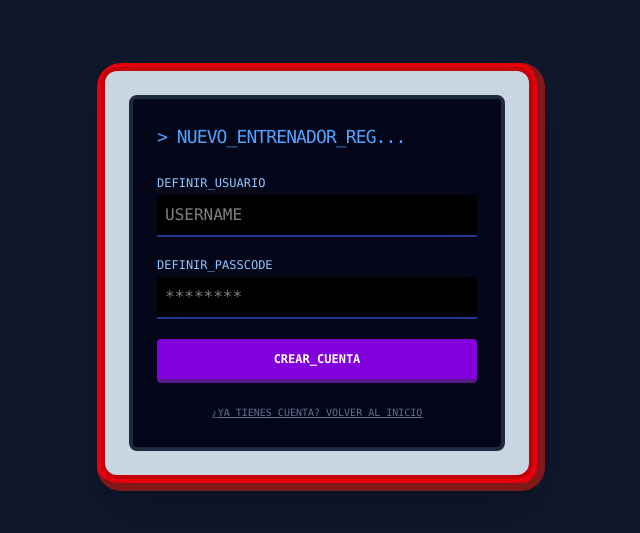
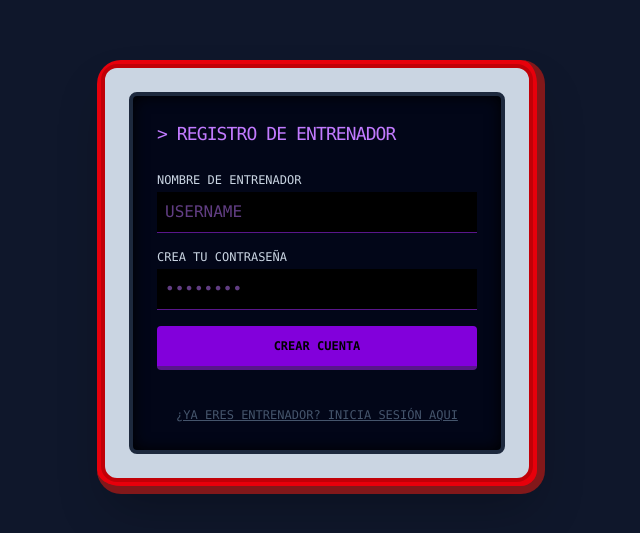
Before and after one commit to JazLuv/pokedex_manager, a Next.js app: page /register in a window 1280 px wide. Shown: the part 123-656 px from the top of the page, without its empty margins (319-959 px from the left). Built offline with nearby package versions, Linux system fonts and the light colour scheme.

Commit message:
fix search bar and filters

```diff
--- a/app/layout.js
+++ b/app/layout.js
@@ -1,7 +1,7 @@
 import './globals.css';
 
 export const metadata = {
-  title: 'POKEDEX_SYS_v2026.exe',
+  title: 'POKEDEX MANAGER',
 };
 
 export default function RootLayout({ children }) {
--- a/app/login/page.js
+++ b/app/login/page.js
@@ -34,33 +34,32 @@ function LoginContent() {
   return (
     <div className="bg-slate-950 border-4 border-slate-800 rounded-lg p-6 shadow-[inset_0_0_15px_rgba(0,0,0,1)]">
       <div className="flex justify-between items-center mb-6">
-        <h2 className="text-cyan-400 text-lg tracking-tighter uppercase"> {'>'} LOGIN_SYS_v4</h2>
-        <div className="w-2 h-2 bg-red-500 rounded-full animate-pulse"></div>
+        <h2 className="text-cyan-400 text-lg tracking-tighter uppercase"> {'>'} INICIO DE SESIÓN</h2>
       </div>
 
       {/* --- ALERTA DE ÉXITO --- */}
       {isRegistered && !error && (
         <div className="mb-4 bg-green-900/20 border border-green-500 p-3 text-green-400 text-[10px] animate-bounce">
-          {'>'} ENTRENADOR_REGISTRADO_CON_ÉXITO.
-          <br /> {'>'} POR_FAVOR_INICIE_SESIÓN.
+          {'>'} ENTRENADOR REGISTRADO CON ÉXITO
+          <br /> {'>'} POR FAVOR INICIE SESIÓN
         </div>
       )}
 
       <form onSubmit={handleLogin} className="space-y-4">
         <div>
-          <label className="block text-slate-500 text-[10px] mb-1">USER_ID</label>
+          <label className="block text-slate-300 text-xs mb-1 uppercase">NOMBRE DE ENTRENADOR</label>
           <input
             type="text"
             value={username}
             onChange={(e) => setUsername(e.target.value)}
             className="w-full bg-black border-b border-cyan-900 text-cyan-400 p-2 focus:border-cyan-400 outline-none transition-all"
-            placeholder="NOMBRE"
+            placeholder="USERNAME"
             required
           />
         </div>
 
         <div>
-          <label className="block text-slate-500 text-[10px] mb-1">ACCESS_CODE</label>
+          <label className="block text-slate-300 text-xs mb-1 uppercase">CONTRASEÑA</label>
           <input
             type="password"
             value={password}
@@ -82,12 +81,12 @@ function LoginContent() {
           disabled={loading}
           className="w-full bg-cyan-700 hover:bg-cyan-600 text-black font-bold py-3 rounded border-b-4 border-cyan-900 active:border-b-0 transition-all uppercase text-xs"
         >
-          {loading ? 'AUTENTICANDO...' : 'EJECUTAR_LOGIN'}
+          {loading ? 'AUTENTICANDO...' : 'INICIAR SESIÓN'}
         </button>
 
         <div className="mt-4 text-center">
-          <Link href="/register" className="text-[9px] text-slate-600 hover:text-purple-400 underline uppercase">
-            ¿No tienes cuenta? Crear nuevo registro
+          <Link href="/register" className="text-[12px] text-slate-600 hover:text-purple-400 underline uppercase">
+            ¿AUN NO ERES ENTRENADOR? ÚNETE AQUI
           </Link>
         </div>
       </form>
@@ -101,7 +100,7 @@ export default function LoginPage() {
     <div className="min-h-screen bg-slate-900 flex items-center justify-center p-6 font-mono">
       <div className="bg-red-600 p-1 rounded-3xl border-b-8 border-r-8 border-red-900 shadow-2xl max-w-md w-full">
         <div className="bg-slate-300 rounded-2xl p-6 border-4 border-red-700">
-          <Suspense fallback={<div className="text-black">Cargando sistema...</div>}>
+          <Suspense fallback={<div className="text-black">CARGANDO INICIO DE SESIÓN</div>}>
             <LoginContent />
           </Suspense>
         </div>
--- a/app/page.js
+++ b/app/page.js
@@ -3,27 +3,31 @@ import { useState, useEffect } from 'react';
 import axios from 'axios';
 import Link from 'next/link';
 import { getTypeColor } from '@/lib/pokeApi';
+import { jwtDecode } from 'jwt-decode';
+
+// Main pokedex manager component with original style design
+// Handles authentication via JWT, pokemon catalog management with search-filter capabilities,
+// capture/release system, and team building
+// Responsive for desktop and mobile with tab switching
 
 export default function Home() {
-  // --- ESTADOS GLOBALES ---
+  // Here the states constants will be defined for global pokemon data, state, user,
+  // authentification, filter, search and user interface
   const [pokemons, setPokemons] = useState([]);
   const [filteredPokemons, setFilteredPokemons] = useState([]);
   const [loading, setLoading] = useState(true);
   const [selectedId, setSelectedId] = useState(null);
   const [isAuthenticated, setIsAuthenticated] = useState(false);
-
-  // --- ESTADOS DE FILTRO Y BÚSQUEDA ---
   const [searchTerm, setSearchTerm] = useState('');
   const [filterCaught, setFilterCaught] = useState(false);
   const [selectedType, setSelectedType] = useState(null);
-
-  // --- NUEVOS ESTADOS (EQUIPO Y UI) ---
   const [myTeam, setMyTeam] = useState([]);
   const [mobileTab, setMobileTab] = useState('right');
+  const selectedPokemon = pokemons.find(p => p.id === selectedId);
+  const [username, setUsername] = useState('');
 
-  const selectedPokemon = pokemons.find(p => p.id === selectedId);
-
-  // --- FUNCIONES LOGICAS (Sin cambios) ---
+  // Captures a pokemon by sending POST request to API with JWT token,
+  // then updates local state to mark it as captured
   const handleCapture = async (pokemonId) => {
     if (!isAuthenticated) return;
     try {
@@ -32,10 +36,12 @@ export default function Home() {
       const updateList = (list) => list.map(p => p.id === pokemonId ? { ...p, captured: true } : p);
       setPokemons(prev => updateList(prev));
     } catch (error) {
-      alert("ERROR_CAPTURA: " + (error.response?.data?.error || "Offline"));
+      alert("ERROR DE CAPTURA: " + (error.response?.data?.error || "OFFLINE"));
     }
   };
 
+  // Releases a pokemon by sending DELETE request to API, marks it as not captured,
+  // removes from team if present, and updates local state accordingly
   const handleRelease = async (pokemonId) => {
     if (!isAuthenticated) return;
     try {
@@ -45,10 +51,12 @@ export default function Home() {
       setPokemons(prev => updateList(prev));
       setMyTeam(prev => prev.filter(p => p.id !== pokemonId));
     } catch (error) {
-      alert("ERROR_LIBERACIÓN: " + (error.response?.data?.error || "Offline"));
+      alert("ERROR DE LIBERACIÓN: " + (error.response?.data?.error || "OFFLINE"));
     }
   };
 
+  // Clears JWT token from localStorage, resets all state to defaults,
+  // and loads placeholder pokemon data for unauthenticated view
   const handleLogout = () => {
     localStorage.removeItem('token');
     setIsAuthenticated(false);
@@ -64,6 +72,8 @@ export default function Home() {
     setFilteredPokemons(placeholders);
   };
 
+  // Adds or removes pokemon from the user's team with validation:
+  // requires authentication, only captured Pokémon allowed, maximum 6 pokemon
   const toggleTeamMember = (pokemon) => {
     if (!isAuthenticated) return;
     const isInTeam = myTeam.find(p => p.id === pokemon.id);
@@ -71,14 +81,32 @@ export default function Home() {
       setMyTeam(prev => prev.filter(p => p.id !== pokemon.id));
     } else {
       if (myTeam.length >= 6) {
-        alert("EQUIPO LLENO: Máximo 6 Pokémon.");
+        alert("EQUIPO LLENO: MÁXIMO 6 POKEMON.");
         return;
       }
       setMyTeam(prev => [...prev, pokemon]);
     }
   };
 
-  // --- EFFECTS ---
+   useEffect(() => {
+    const token = localStorage.getItem('token');
+    if (!token) {
+      setIsAuthenticated(false);
+      setUsername('');
+      return;
+    }
+    try {
+      const decoded = jwtDecode(token);
+      setUsername(decoded.username || decoded.user || 'ENTRENADOR');
+    } catch (error) {
+      console.error('Error decodificando token:', error);
+      setUsername('ENTRENADOR');
+    }
+  },
+  ),
+
+  // Applies search and filters to pokemon list whenever searchTerm, filterCaught, selectedType, or pokemons changes
+  // Filters by name/number, capture status, and type, then updates filteredPokemons state.
   useEffect(() => {
     let result = pokemons;
     if (searchTerm) {
@@ -90,6 +118,8 @@ export default function Home() {
     setFilteredPokemons(result);
   }, [searchTerm, filterCaught, selectedType, pokemons]);
 
+  // Loads pokedex data on mount by checking for JWT token, if missing, loads placeholder data for unauthorized view,
+  // if present, fetches user's pokedex from API
   useEffect(() => {
     const token = localStorage.getItem('token');
     if (!token) {
@@ -124,50 +154,46 @@ export default function Home() {
   const capturedCount = pokemons.filter(p => p.captured).length;
   const isInTeam = selectedPokemon && myTeam.some(p => p.id === selectedPokemon.id);
 
-  if (loading) return <div className="min-h-screen bg-black flex items-center justify-center font-mono text-cyan-500 animate-pulse">INIT_SYS...</div>;
+  if (loading) return <div className="min-h-screen bg-black flex items-center justify-center font-mono text-cyan-500 animate-pulse">¿LISTO PARA ATRAPARLOS A TODOS {username || 'ENTRENADOR'}?</div>;
 
   return (
     <div className={`min-h-screen flex flex-col items-center justify-center p-2 md:p-4 transition-colors duration-700 font-mono ${isAuthenticated ? 'bg-slate-900' : 'bg-zinc-800'}`}>
 
-      {/* --- OVERLAY LOGIN --- */}
+      {/* Overlay for the login */}
       {!isAuthenticated && (
         <div className="fixed inset-0 z-50 flex flex-col items-center justify-center bg-black/80 backdrop-blur-sm">
-          <h1 className="text-4xl font-black text-white mb-8 tracking-tighter">POKEDEX_KANTO_OS</h1>
-          <Link href="/login" className="bg-green-500 hover:bg-green-400 text-black px-12 py-6 rounded font-bold text-2xl shadow-[0_0_30px_rgba(34,197,94,0.6)] animate-pulse border-4 border-green-700">
-            INSERTAR CARTUCHO (LOGIN)
+          <h1 className="text-4xl font-black text-white mb-8 tracking-tighter">POKÉDEX MANAGER DE {username || 'ENTRENADOR'}</h1>
+          <Link href="/login" className="bg-green-500 hover:bg-green-400 text-black px-12 py-6 rounded font-bold text-2xl shadow-[0_0_30px_rgba(34,197,94,0.6)]">
+            IDENTIFÍCATE ENTRENADOR (LOGIN)
           </Link>
         </div>
       )}
 
-      {/* --- HEADER PRINCIPAL (EXTERNO AL CASE) --- */}
-      {/* Aquí colocamos el botón de LOGOUT para máxima visibilidad en desktop y mobile */}
+      {/* Main title and logout button */}
       {isAuthenticated && (
         <div className="w-full max-w-7xl flex justify-between items-center mb-2 px-2">
-            <div className="text-white/50 text-xs">SYS_ONLINE</div>
+            <div className="text-white/50 text-xs">POKÉDEX MANAGER</div>
             <button
                 onClick={handleLogout}
-                className="bg-red-900/80 hover:bg-red-600 text-red-100 px-6 py-2 rounded-full font-bold uppercase border-2 border-red-500 shadow-[0_0_15px_rgba(220,38,38,0.5)] transition-all flex items-center gap-2 group"
+                className="bg-red-900/80 hover:bg-red-700 text-red-100 px-6 py-2 rounded-full font-bold uppercase border-2 border-red-600 shadow-[0_0_15px_rgba(220,38,38,0.5)] transition-all flex items-center gap-2 group"
             >
-                <div className="w-2 h-2 rounded-full bg-red-500 group-hover:bg-white animate-pulse"></div>
-                APAGAR SISTEMA (LOGOUT)
+                <div className="w-2 h-2 rounded-full bg-red-500 group-hover:bg-white"></div>
+                APAGAR POKÉDEX (LOGOUT)
             </button>
         </div>
       )}
 
-      {/* --- CONTENEDOR PRINCIPAL (CASE ROJO) --- */}
-      <div className={`w-full max-w-7xl h-[85vh] md:h-[85vh] bg-red-600 rounded-3xl shadow-2xl border-4 border-red-800 flex flex-col lg:flex-row overflow-hidden relative ${!isAuthenticated && 'grayscale pointer-events-none'}`}>
+      {/* Main container using a similar design as the original pokedex */}
+      <div className={`w-full max-w-7xl h-[85vh] md:h-[85vh] bg-red-800 rounded-3xl shadow-2xl border-4 border-red-900 flex flex-col lg:flex-row overflow-hidden relative ${!isAuthenticated && 'grayscale pointer-events-none'}`}>
 
-        {/* --- TOGGLE MOBILE --- */}
+        {/* Toggle design for mobile users */}
         <div className="lg:hidden h-12 bg-red-800 flex shrink-0">
-          <button onClick={() => setMobileTab('left')} className={`flex-1 text-xs font-bold uppercase ${mobileTab === 'left' ? 'bg-red-600 text-white shadow-inner' : 'text-red-300'}`}>IA & TEAM</button>
-          <button onClick={() => setMobileTab('right')} className={`flex-1 text-xs font-bold uppercase ${mobileTab === 'right' ? 'bg-red-600 text-white shadow-inner' : 'text-red-300'}`}>DEX & DATA</button>
+          <button onClick={() => setMobileTab('left')} className={`flex-1 text-xs font-bold uppercase ${mobileTab === 'left' ? 'bg-red-600 text-white shadow-inner' : 'text-red-300'}`}>IA & EQUIPO</button>
+          <button onClick={() => setMobileTab('right')} className={`flex-1 text-xs font-bold uppercase ${mobileTab === 'right' ? 'bg-red-600 text-white shadow-inner' : 'text-red-300'}`}>POKÉDEX</button>
         </div>
 
-        {/* =================================================================================
-            🔵 PANEL IZQUIERDO: IA VISION & TEAM DASHBOARD
-           ================================================================================= */}
-        <div className={`lg:w-1/2 p-6 flex flex-col gap-4 border-r-0 lg:border-r-8 border-red-800 bg-red-600 ${mobileTab === 'left' ? 'block' : 'hidden lg:flex'}`}>
-          {/* ... (Contenido IA sin cambios) ... */}
+        {/* Left panel for the AI tools and team feature */}
+        <div className={`lg:w-1/2 p-6 flex flex-col gap-4 border-r-0 lg:border-r-8 border-red-800 bg-red-700 ${mobileTab === 'left' ? 'block' : 'hidden lg:flex'}`}>
           <div className="bg-slate-200 rounded-2xl p-4 border-b-4 border-slate-300 shadow-inner flex-1 flex flex-col relative">
             <div className="absolute top-2 left-2 flex gap-2">
                <div className="w-8 h-8 rounded-full bg-blue-500 border-2 border-white shadow animate-pulse"></div>
@@ -186,7 +212,7 @@ export default function Home() {
 
           <div className="bg-slate-800 rounded-2xl p-4 border-t-4 border-slate-900 shadow-inner flex-1 flex flex-col">
              <div className="flex justify-between items-center mb-2">
-                <h3 className="text-yellow-400 text-xs font-bold uppercase">MY_TEAM_V1</h3>
+                <h3 className="text-yellow-400 text-xs font-bold uppercase">EQUIPO POKEMON DE {username || 'ENTRENADOR'}</h3>
                 <span className="text-slate-400 text-[10px]">{myTeam.length} / 6</span>
              </div>
              <div className="grid grid-cols-3 gap-2 flex-1">
@@ -210,42 +236,39 @@ export default function Home() {
           </div>
         </div>
 
-        {/* --- BISAGRA CENTRAL --- */}
+        {/* Center hinge for pokedex like design */}
         <div className="hidden lg:block w-8 bg-gradient-to-r from-red-900 via-red-600 to-red-900 h-full border-x border-red-950 relative z-10"></div>
 
-        {/* =================================================================================
-            🔴 PANEL DERECHO: DASHBOARD PRINCIPAL
-           ================================================================================= */}
-        <div className={`lg:w-1/2 p-6 flex flex-col bg-red-600 relative ${mobileTab === 'right' ? 'block' : 'hidden lg:flex'}`}>
+        {/* Right panel for main dashboard and features */}
+        <div className={`lg:w-1/2 p-6 flex flex-col bg-red-750 relative ${mobileTab === 'right' ? 'block' : 'hidden lg:flex'}`}>
 
-          {/* 1. BARRA SUPERIOR (Search & Filters) */}
+          {/* Search bar and filters */}
           <div className="bg-red-700 p-3 rounded-t-2xl border-b border-red-800 shadow-lg mb-4">
              <div className="flex gap-2 mb-3">
                 <div className="bg-slate-900 rounded p-2 border border-slate-700 flex items-center justify-center">
                     <span className="text-slate-500">🔍</span>
                 </div>
                 <input
-                  type="text" placeholder="BUSCAR..."
+                  type="text" placeholder="BUSCAR POR NOMBRE O #..."
                   value={searchTerm} onChange={(e) => setSearchTerm(e.target.value)}
                   className="w-full bg-slate-900 text-green-400 font-mono text-xs p-2 rounded border border-slate-700 outline-none uppercase"
                 />
              </div>
 
-             {/* FILTROS MEJORADOS (ESTILO PILDORAS) */}
              <div className="flex flex-col gap-3">
                  <div className="flex gap-2">
                     <button onClick={() => setFilterCaught(!filterCaught)} className={`px-4 py-1 text-[10px] rounded-full uppercase font-bold border-2 transition-all shadow-sm ${filterCaught ? 'bg-blue-600 text-white border-blue-800' : 'bg-slate-800 text-slate-400 border-slate-900'}`}>
-                        {filterCaught ? 'VIEW: CAUGHT' : 'VIEW: ALL'}
+                        {filterCaught ? 'VIENDO: CAPTURADOS' : 'VIENDO: TODOS'}
                     </button>
                     {selectedType && (
                         <button onClick={() => setSelectedType(null)} className="px-3 py-1 text-[10px] rounded-full bg-red-900 text-white border border-red-500 font-bold uppercase hover:bg-red-800">
-                             CLEAR FILTER (X)
+                             LIMPIAR FILTROS (X)
                         </button>
                     )}
                  </div>
 
                  <div className="flex flex-wrap gap-2 max-h-24 overflow-y-auto custom-scrollbar p-1">
-                    {/* Lista completa de tipos */}
+                    {/* Types list */}
                     {['normal','fire','water','grass','electric','ice','fighting','poison','ground','flying','psychic','bug','rock','ghost','dragon','steel','fairy'].map(t => (
                        <button
                             key={t}
@@ -263,7 +286,7 @@ export default function Home() {
              </div>
           </div>
 
-          {/* 2. PANTALLA PRINCIPAL (Grid) */}
+          {/* Main pokemons grid */}
           <div className="flex-1 bg-slate-900 rounded-lg p-2 border-4 border-slate-700 shadow-[inset_0_0_20px_rgba(0,0,0,1)] overflow-hidden relative min-h-0">
              <div className="h-full overflow-y-auto custom-scrollbar pr-1">
                 <div className="grid grid-cols-3 sm:grid-cols-4 gap-2">
@@ -286,7 +309,7 @@ export default function Home() {
              </div>
           </div>
 
-          {/* 3. PANEL DE CONTROL INFERIOR */}
+          {/* Pokemon's stats panel */}
           <div className="mt-4 bg-slate-200 rounded-xl p-3 border-t-4 border-slate-300 shadow-inner flex flex-col gap-3 shrink-0">
              <div className="bg-green-800 rounded border-2 border-green-900 p-2 h-14 flex items-center justify-between px-4 relative overflow-hidden shadow-[inset_0_0_10px_rgba(0,0,0,0.5)]">
                 <div className="absolute inset-0 bg-[linear-gradient(transparent_50%,rgba(0,0,0,0.1)_50%)] bg-[length:100%_4px] pointer-events-none"></div>
@@ -296,7 +319,7 @@ export default function Home() {
                      <div className="text-green-100 font-mono text-xs z-10 text-center"><p className="text-[8px] opacity-60">WGT</p><p>{selectedPokemon.weight / 10}kg</p></div>
                      <div className="text-green-100 font-mono text-xs z-10 text-center"><p className="text-[8px] opacity-60">TYPE</p><p className="uppercase">{selectedPokemon.types?.[0]?.substring(0,8) || '??'}</p></div>
                    </>
-                ) : <p className="w-full text-center text-green-500/50 text-xs animate-pulse">SELECT POKÉMON</p>}
+                ) : <p className="w-full text-center text-green-500/50 text-xs animate-pulse">SELECCIONA UN POKEMON</p>}
              </div>
 
              <div className="flex gap-2">
--- a/app/register/page.js
+++ b/app/register/page.js
@@ -30,58 +30,60 @@ export default function RegisterPage() {
   };
 
   return (
-    <div className="min-h-screen bg-slate-900 flex items-center justify-center p-4 font-mono">
+  <div className="min-h-screen bg-slate-900 flex items-center justify-center p-6 font-mono">
     <div className="bg-red-600 p-1 rounded-3xl border-b-8 border-r-8 border-red-900 shadow-2xl max-w-md w-full">
       <div className="bg-slate-300 rounded-2xl p-6 border-4 border-red-700">
 
-          <div className="bg-slate-950 border-4 border-slate-800 rounded-lg p-6">
-            <h2 className="text-blue-400 text-lg mb-6 tracking-tighter"> {'>'} NUEVO_ENTRENADOR_REG...</h2>
+        <div className="bg-slate-950 border-4 border-slate-800 rounded-lg p-6 shadow-[inset_0_0_15px_rgba(0,0,0,1)]">
+          <div className="flex justify-between items-center mb-6">
+            <h2 className="text-purple-400 text-lg tracking-tighter uppercase"> {'>'} REGISTRO DE ENTRENADOR</h2>
+          </div>
 
-            <form onSubmit={handleRegister} className="space-y-5">
+          <form onSubmit={handleRegister} className="space-y-4">
             <div>
-                <label className="block text-blue-300 text-xs mb-1 uppercase">DEFINIR_USUARIO</label>
+              <label className="block text-slate-300 text-xs mb-1 uppercase">NOMBRE DE ENTRENADOR</label>
               <input
                 type="text"
                 value={username}
                 onChange={(e) => setUsername(e.target.value)}
-                  className="w-full bg-black border-b-2 border-blue-900 text-white p-2 focus:border-purple-500 outline-none"
+                className="w-full bg-black border-b border-purple-900 text-purple-400 p-2 focus:border-purple-400 outline-none transition-all"
                 placeholder="USERNAME"
                 required
               />
             </div>
 
             <div>
-                <label className="block text-blue-300 text-xs mb-1 uppercase">DEFINIR_PASSCODE</label>
+              <label className="block text-slate-300 text-xs mb-1 uppercase">CREA TU CONTRASEÑA</label>
               <input
                 type="password"
                 value={password}
                 onChange={(e) => setPassword(e.target.value)}
-                  className="w-full bg-black border-b-2 border-blue-900 text-white p-2 focus:border-purple-500 outline-none"
-                  placeholder="********"
+                className="w-full bg-black border-b border-purple-900 text-purple-400 p-2 focus:border-purple-400 outline-none transition-all"
+                placeholder="••••••••"
                 required
               />
             </div>
 
             {error && (
-                <div className="bg-red-900/30 border border-red-500 text-red-500 text-[10px] p-2 animate-pulse">
-                  ALERTA: {error.toUpperCase()}
-                </div>
+              <p className="text-red-500 text-[10px] bg-red-900/10 p-2 border border-red-900">
+                [ERROR]: {error.toUpperCase()}
+              </p>
             )}
 
             <button
               type="submit"
               disabled={loading}
-                className="w-full bg-purple-700 hover:bg-purple-600 text-white font-bold py-3 rounded border-b-4 border-purple-900 active:border-b-0 transition-all uppercase text-xs"
+              className="w-full bg-purple-700 hover:bg-purple-600 text-black font-bold py-3 rounded border-b-4 border-purple-900 active:border-b-0 transition-all uppercase text-xs"
             >
-                {loading ? 'PROCESANDO...' : 'CREAR_CUENTA'}
+              {loading ? 'PROCESANDO...' : 'CREAR CUENTA'}
             </button>
-            </form>
 
             <div className="mt-4 text-center">
-              <Link href="/login" className="text-[10px] text-slate-500 hover:text-blue-400 underline uppercase">
-                ¿Ya tienes cuenta? Volver al inicio
+              <Link href="/login" className="text-[12px] text-slate-600 hover:text-cyan-400 underline uppercase">
+                ¿YA ERES ENTRENADOR? INICIA SESIÓN AQUI
               </Link>
             </div>
+          </form>
         </div>
 
       </div>
--- a/lib/pokeApi.js
+++ b/lib/pokeApi.js
@@ -12,7 +12,6 @@ export const fetchPokemonDetails = async (id) => {
   return response.data;
 };
 
-// --- 🔥 ASEGÚRATE DE QUE ESTA PARTE ESTÉ AL FINAL DEL ARCHIVO 🔥 ---
 export const getTypeColor = (type) => {
   const colors = {
     normal: "bg-gray-400",
@@ -30,8 +29,6 @@ export const getTypeColor = (type) => {
     rock: "bg-yellow-800",
     ghost: "bg-purple-800",
     dragon: "bg-indigo-600",
-    steel: "bg-gray-500",
-    fairy: "bg-pink-300 text-black",
   };
   return colors[type] || "bg-slate-500";
 };
--- a/package.json
+++ b/package.json
@@ -13,6 +13,7 @@
     "axios": "^1.13.4",
     "bcryptjs": "^2.4.3",
     "jsonwebtoken": "^9.0.3",
+    "jwt-decode": "^4.0.0",
     "next": "15.1.0",
     "postcss": "^8.5.6",
     "react": "^19.0.0",
```
Also changed, not shown: 2 other files (tests, documents, lock files or other folders). Lines whose indentation alone changed are shown as unchanged.
